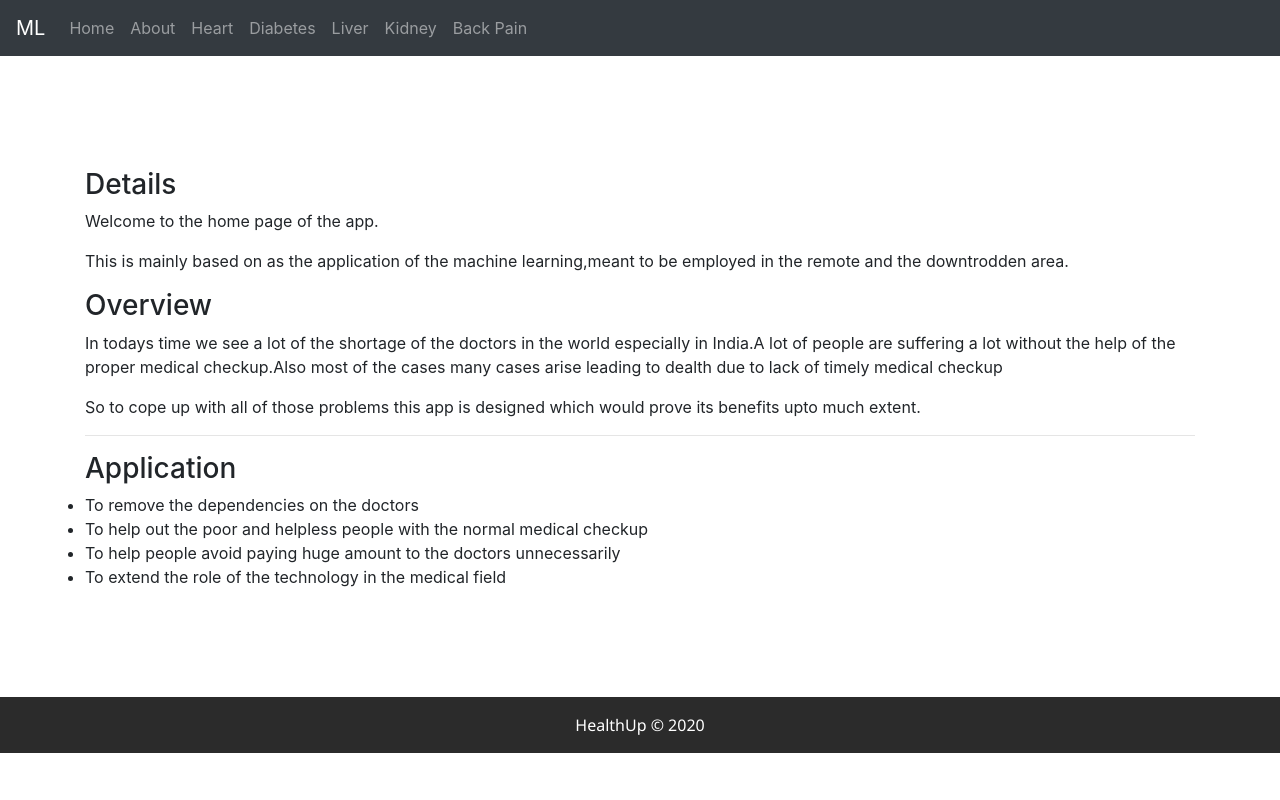
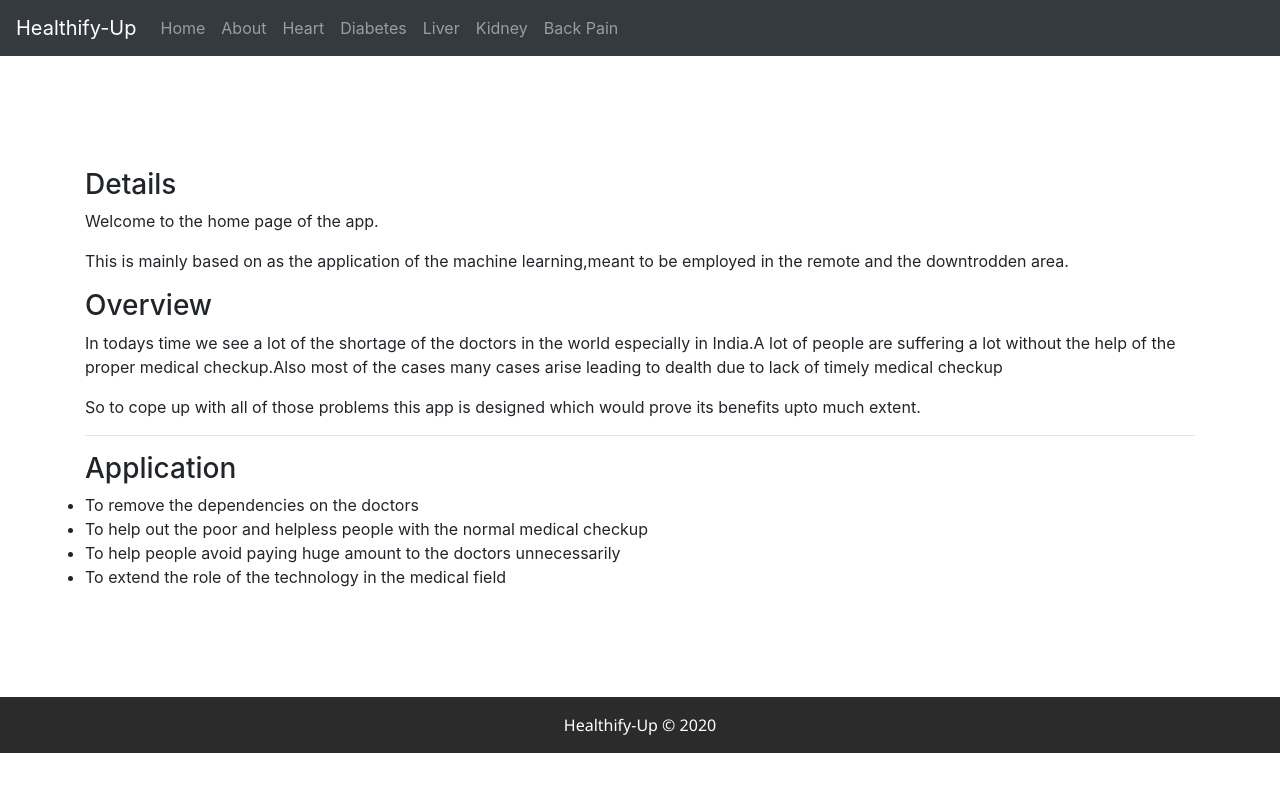
Before and after one commit to Dhyey17/HealthifyUp, a Flask app: page / in a window 1280 px wide. Run offline with Flask 2, Linux system fonts and the light colour scheme; some libraries are stand-ins or nearby versions.

Commit message:
updated file

```diff
--- a/templates/base.html
+++ b/templates/base.html
@@ -113,7 +113,7 @@ button {
     <span class="navbar-toggler-icon"></span>
   </button>
   <div class="collapse navbar-collapse" id="navbarTogglerDemo01">
-    <a class="navbar-brand" href="#">ML</a>
+    <a class="navbar-brand" href="#">Healthify-Up</a>
     <ul class="navbar-nav mr-auto mt-2 mt-lg-0">
       <li class="nav-item">
         <a class="nav-link" href="/">Home</a>
--- a/templates/home.html
+++ b/templates/home.html
@@ -62,7 +62,7 @@
     <script src="https://maxcdn.bootstrapcdn.com/bootstrap/4.0.0/js/bootstrap.min.js" integrity="sha384-JZR6Spejh4U02d8jOt6vLEHfe/JQGiRRSQQxSfFWpi1MquVdAyjUar5+76PVCmYl" crossorigin="anonymous"></script>
 
 <footer id="main-footer">
-      HealthUp &copy; 2020
+      Healthify-Up &copy; 2020
     </footer>
 
 
```
